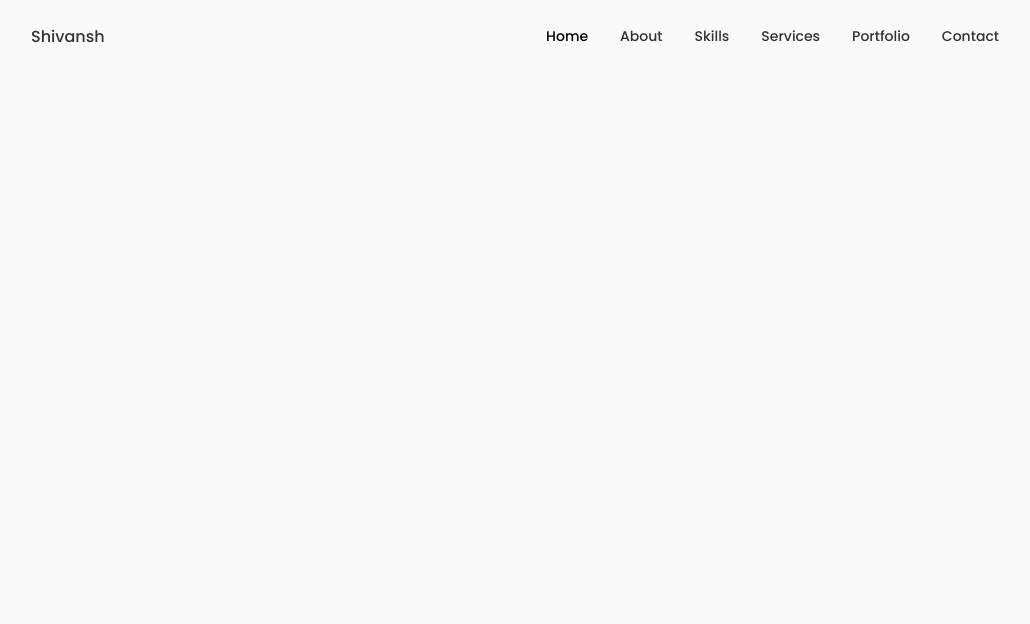
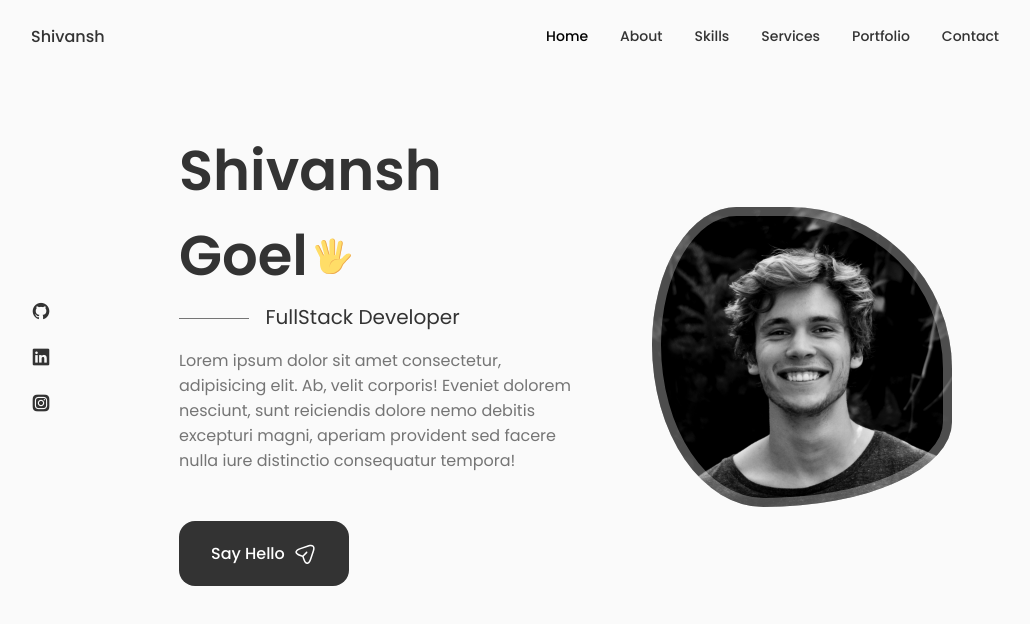
Before and after one commit to Shivansh175/My-Portfolio, a React (Create React App) app in the folder shivansh/: page / in a window 1280 px wide. Shown: the top 624 px of the page, without its empty margins (125-1155 px from the left). Built offline with nearby package versions, Linux system fonts and the light colour scheme; a web font is replaced by a local one.

Commit message:
Home01_added

```diff
--- a/shivansh/package.json
+++ b/shivansh/package.json
@@ -3,6 +3,9 @@
   "version": "0.1.0",
   "private": true,
   "dependencies": {
+    "@emotion/react": "^11.11.3",
+    "@emotion/styled": "^11.11.0",
+    "@mui/material": "^5.15.11",
     "@testing-library/jest-dom": "^5.17.0",
     "@testing-library/react": "^13.4.0",
     "@testing-library/user-event": "^13.5.0",
--- a/shivansh/src/App.js
+++ b/shivansh/src/App.js
@@ -1,10 +1,24 @@
 // import logo from './logo.svg';
 import Header from './components/Header/Header';
+import Home from './components/Home/Home';
 import './App.css';
+// import { ThemeProvider, createTheme } from '@mui/material/styles';
+// import CssBaseline from '@mui/material/CssBaseline';
+
+
+
+// export default function App() {
+//   return (
+//       <main>This app is using the dark mode</main>
+//   );
+// }
 
 function App() {
   return (
-    <Header />
+    <div>
+      <Header />
+      <Home />
+    </div>
   );
 }
 
--- a/shivansh/src/components/Header/Header.jsx
+++ b/shivansh/src/components/Header/Header.jsx
@@ -1,5 +1,6 @@
 import React, { useState } from "react";
 import "./Header.css";
+
 function Header()
 {
     const [menuShown,showMenu]=useState(false);
--- /dev/null
+++ b/shivansh/src/components/Home/Data.jsx
@@ -0,0 +1,84 @@
+import React from "react";
+function Data(){
+    return(
+        <div className="home__data">
+            <h1 className="home__title">Shivansh Goel
+            <svg
+                  width="36"
+                  height="36"
+                  viewBox="0 0 48 48"
+                  fill="none"
+                  xmlns="http://www.w3.org/2000/svg"
+                  class="home__hand"
+                >
+                  <path
+                    d="M25.4995 32.0305L31.3495 33.1555L36.1495 8.48051C36.4495 6.83051 35.3995 5.18051 33.8245 4.88051C32.1745 4.58051 30.5995 5.70551 30.2995 7.35551L25.4995 32.0305Z"
+                    fill="#FFDD67"
+                  ></path>
+                  <path
+                    d="M33.8996 4.88018C33.6746 4.80518 33.5246 4.80518 33.2996 4.80518C34.6496 5.33018 35.3996 6.75518 35.0996 8.25518L30.2996 32.9302L31.3496 33.1552L36.1496 8.48018C36.5246 6.75518 35.4746 5.18018 33.8996 4.88018Z"
+                    fill="#EBA352"
+                  ></path>
+                  <path
+                    d="M19.4995 32.7802H26.5495V5.55518C26.5495 3.53018 24.9745 1.80518 23.0245 1.80518C21.1495 1.80518 19.4995 3.45518 19.4995 5.55518V32.7802Z"
+                    fill="#FFDD67"
+                  ></path>
+                  <path
+                    d="M23.0995 1.80518C22.9495 1.80518 22.7245 1.80518 22.5745 1.88018C24.2995 2.18018 25.5745 3.68018 25.5745 5.55518V32.8552H26.6245V5.55518C26.6245 3.45518 25.0495 1.80518 23.0995 1.80518Z"
+                    fill="#EBA352"
+                  ></path>
+                  <path
+                    d="M15.7495 32.7054L21.7495 31.1304L15.2245 6.30541C14.7745 4.58041 13.0495 3.53041 11.3995 3.90541C9.74948 4.35541 8.77448 6.08041 9.22448 7.80541L15.7495 32.7054Z"
+                    fill="#FFDD67"
+                  ></path>
+                  <path
+                    d="M11.3995 3.90541L10.9495 4.13041C12.4495 4.05541 13.7995 5.03041 14.2495 6.60541L20.7745 31.4304L21.8245 31.1304L15.2245 6.30541C14.7745 4.58041 13.0495 3.53041 11.3995 3.90541Z"
+                    fill="#EBA352"
+                  ></path>
+                  <path
+                    d="M2.99937 10.355C1.57437 11.03 1.12437 12.83 1.87437 14.33L11.7744 34.055L16.7994 31.505L6.89937 11.78C6.14937 10.28 4.42437 9.68 2.99937 10.355Z"
+                    fill="#FFDD67"
+                  ></path>
+                  <path
+                    d="M2.99956 10.355C2.84956 10.43 2.69956 10.505 2.54956 10.655C3.82456 10.28 5.24956 10.955 5.92456 12.305L15.8246 32.03L16.7996 31.58L6.89956 11.78C6.14956 10.28 4.42456 9.68 2.99956 10.355Z"
+                    fill="#EBA352"
+                  ></path>
+                  <path
+                    d="M46.2744 22.2801C45.0744 19.9551 41.3244 20.1051 37.4994 24.3051C34.7994 27.2301 34.2744 28.2051 31.5744 28.1301V25.0551C31.5744 25.0551 25.7994 20.7801 14.3244 22.7301C14.3244 22.7301 7.79945 23.6301 7.79945 27.0801C7.79945 27.0801 6.67445 35.4051 8.99945 40.6551C12.4494 48.4551 30.1494 50.4801 35.6994 37.2051C36.8244 34.5801 39.0744 32.6301 41.0994 30.1551C43.4244 27.1551 47.5494 24.7551 46.2744 22.2801Z"
+                    fill="#FFDD67"
+                  ></path>
+                  <path
+                    d="M46.2745 22.28C46.0495 21.83 45.7495 21.53 45.3745 21.23C45.4495 21.305 45.5245 21.38 45.5245 21.53C46.7995 24.08 42.6745 26.405 40.1995 29.405C38.1745 31.88 35.9245 33.83 34.7995 36.455C29.9995 47.93 16.0495 47.93 10.1995 42.68C15.5245 48.68 30.5245 49.28 35.5495 37.205C36.6745 34.58 38.9245 32.63 40.9495 30.155C43.4245 27.155 47.5495 24.755 46.2745 22.28ZM32.3245 28.13C27.4495 26.33 18.7495 29.63 19.9495 38.405C19.9495 30.23 27.3745 28.205 31.4245 28.205C32.0245 28.13 32.3245 28.13 32.3245 28.13Z"
+                    fill="#EBA352"
+                  ></path>
+                </svg>
+            </h1>
+            <h3 className="home__subtitle">FullStack Developer</h3>
+            <p className="home__description">
+            Lorem ipsum dolor sit amet consectetur, adipisicing elit. Ab, velit corporis! Eveniet dolorem nesciunt, sunt reiciendis dolore nemo debitis excepturi magni, aperiam provident sed facere nulla iure distinctio consequatur tempora!
+            </p>
+
+            <a href="#contact" className="button button--flex">Say Hello
+            <svg
+                  class="button__icon"
+                  xmlns="http://www.w3.org/2000/svg"
+                  width="24"
+                  height="24"
+                  viewBox="0 0 24 24"
+                  fill="none"
+                >
+                  <path
+                    d="M14.2199 21.9352C13.0399 21.9352 11.3699 21.1052 10.0499 17.1352L9.32988 14.9752L7.16988 14.2552C3.20988 12.9352 2.37988 11.2652 2.37988 10.0852C2.37988 8.91525 3.20988 7.23525 7.16988 5.90525L15.6599 3.07525C17.7799 2.36525 19.5499 2.57525 20.6399 3.65525C21.7299 4.73525 21.9399 6.51525 21.2299 8.63525L18.3999 17.1252C17.0699 21.1052 15.3999 21.9352 14.2199 21.9352ZM7.63988 7.33525C4.85988 8.26525 3.86988 9.36525 3.86988 10.0852C3.86988 10.8052 4.85988 11.9052 7.63988 12.8252L10.1599 13.6652C10.3799 13.7352 10.5599 13.9152 10.6299 14.1352L11.4699 16.6552C12.3899 19.4352 13.4999 20.4252 14.2199 20.4252C14.9399 20.4252 16.0399 19.4352 16.9699 16.6552L19.7999 8.16525C20.3099 6.62525 20.2199 5.36525 19.5699 4.71525C18.9199 4.06525 17.6599 3.98525 16.1299 4.49525L7.63988 7.33525Z"
+                    fill="var(--container-color)"
+                  ></path>
+                  <path
+                    d="M10.11 14.7052C9.92005 14.7052 9.73005 14.6352 9.58005 14.4852C9.29005 14.1952 9.29005 13.7152 9.58005 13.4252L13.16 9.83518C13.45 9.54518 13.93 9.54518 14.22 9.83518C14.51 10.1252 14.51 10.6052 14.22 10.8952L10.64 14.4852C10.5 14.6352 10.3 14.7052 10.11 14.7052Z"
+                    fill="var(--container-color)"
+                  ></path>
+                </svg>
+            </a>
+        </div>
+    )
+}
+
+export default Data;
--- /dev/null
+++ b/shivansh/src/components/Home/Home.css
@@ -0,0 +1,87 @@
+.home__content{
+    grid-template-columns: 116px repeat(2, 1fr);
+    padding-top: 2rem;
+    column-gap: 2rem;
+    align-items: center;
+}
+
+.home__social{
+    display: grid;
+    grid-template-columns: max-content;
+    row-gap: 1rem;
+}
+
+.home__social-icon{
+    font-size: 1.25rem;
+    color: var(--title-color);
+
+}
+.home__social-icon:hover{
+    color: var(--title-color-dark);
+}
+
+.home__title{
+    font-size: var(--big-font-size);
+    margin-bottom: var(--mb-0-25);
+}
+
+.home__hand{
+    width: 38px;
+    height:38px;
+    margin-left: 0.4rem;
+}
+
+.home__subtitle{
+    position: relative;
+    font-size: var(--h3-font-size);
+    padding-left: 5.4rem;
+    font-weight: var(--font-normal);
+    margin-bottom: var(--mb-1);
+}
+
+.home__subtitle::before{
+    content: "";
+    position: absolute;
+    width: 70px;
+    height: 1px;
+    background-color: var(--text-color);
+    left: 0;
+    top: 1rem;
+
+}
+
+.home__description{
+    max-width: 400px;
+    margin-bottom: var(--mb-3);
+}
+
+.home__img{
+    background: url("../../assets//profile.jpg");
+    background-repeat: no-repeat;
+    background-position: center;
+    background-size: cover;
+    box-shadow: inset 0 0 0 9px rgb(255 255 255 / 30%);
+    order: 1;
+    justify-self: center;
+    width: 300px;
+    height: 300px;
+    animation: profile__animate 8s ease-in-out infinite 1s;
+
+}
+
+@keyframes profile__animate{
+    0%{
+        border-radius: 60% 40% 30% 70%/60% 30% 70% 40%;
+        /* border-top: 20px solid red; */
+    }
+    50%{
+        border-radius: 30% 60% 70% 40%/50% 60% 30% 60%;
+        /* border-bottom: 20px solid red; */
+    }
+    100%{
+        border-radius: 60% 40% 30% 70%/60% 30% 70% 40%;
+        /* border-top: 20px solid red; */
+    }
+
+
+}
--- /dev/null
+++ b/shivansh/src/components/Home/Home.jsx
@@ -0,0 +1,26 @@
+import React from "react";
+import Social from "./Social";
+import Data from "./Data";
+import "./Home.css";
+
+function Home(){
+    return(
+        <section className="home section" id="home">
+            <div className="home__container container grid">
+                <div className="home__content grid">
+                    <Social />
+
+                    <Data />
+
+                    <div className="home__img"></div>
+
+
+                </div>
+
+            </div>
+
+        </section>
+    )
+}
+
+export default Home;
--- /dev/null
+++ b/shivansh/src/components/Home/Social.jsx
@@ -0,0 +1,21 @@
+import React from "react";
+
+function Social(){
+    return(
+        <div className="home__social">
+            <a href="https://github.com/Shivansh175" className="home__social-icon" target="">
+                <i className="uil uil-github"></i>
+            </a>
+
+            <a href="https://github.com/Shivansh175" className="home__social-icon" target="">
+                <i className="uil uil-linkedin"></i>
+            </a>
+
+            <a href="https://github.com/Shivansh175" className="home__social-icon" target="">
+                <i className="uil uil-instagram-alt"></i>
+            </a>
+        </div>
+    )
+}
+
+export default Social;
```
Also changed, not shown: 1 other file (tests, documents, lock files or other folders).
